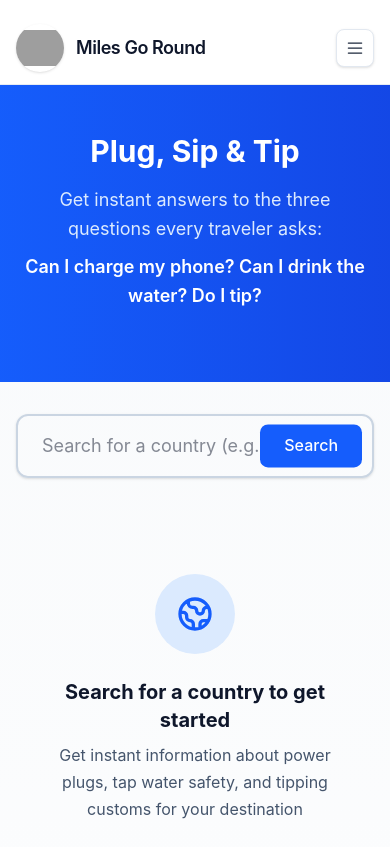
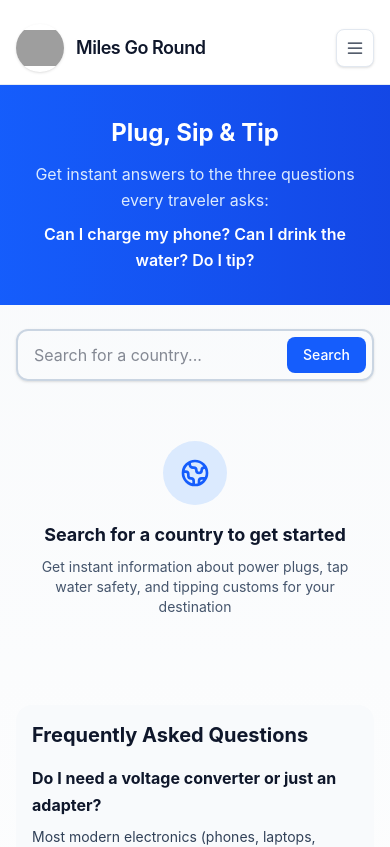
Before and after one commit to bansalmanik/travel-website, a Next.js app: page /travel-essentials in a window 390 px wide. Shown: the top 847 px of the page. Built offline with nearby package versions, Linux system fonts and the light colour scheme; grey boxes are pictures that could not be loaded.

Commit message:
Refactored caode

```diff
--- a/app/components/TravelEssentialsWidget.tsx
+++ b/app/components/TravelEssentialsWidget.tsx
@@ -57,21 +57,21 @@ export function TravelEssentialsWidget({ data }: TravelEssentialsWidgetProps) {
   return (
     <div className="w-full max-w-4xl mx-auto">
       {/* Search Bar */}
-      <form onSubmit={handleSearch} className="relative mb-8">
+      <form onSubmit={handleSearch} className="relative mb-5 sm:mb-6">
         <div className="relative">
           <input
             type="text"
             value={searchQuery}
             onChange={handleInputChange}
             onFocus={() => setShowSuggestions(true)}
-            placeholder="Search for a country (e.g., Vietnam, Japan, France)..."
-            className="w-full px-6 py-4 text-lg border-2 border-slate-300 rounded-xl focus:border-blue-500 focus:outline-none focus:ring-2 focus:ring-blue-200 transition-all shadow-sm"
+            placeholder="Search for a country..."
+            className="w-full px-4 py-3 sm:px-6 sm:py-4 text-base sm:text-lg border-2 border-slate-300 rounded-xl focus:border-blue-500 focus:outline-none focus:ring-2 focus:ring-blue-200 transition-all shadow-sm pr-24 sm:pr-28"
             aria-label="Search for country travel essentials"
             autoComplete="off"
           />
           <button
             type="submit"
-            className="absolute right-3 top-1/2 -translate-y-1/2 px-6 py-2 bg-blue-600 text-white rounded-lg hover:bg-blue-700 transition-colors font-medium"
+            className="absolute right-2 top-1/2 -translate-y-1/2 px-4 py-2 sm:px-6 bg-blue-600 text-white rounded-lg hover:bg-blue-700 transition-colors font-medium text-sm sm:text-base"
             aria-label="Search"
           >
             Search
@@ -86,10 +86,10 @@ export function TravelEssentialsWidget({ data }: TravelEssentialsWidgetProps) {
                 key={country.code}
                 type="button"
                 onClick={() => handleCountrySelect(country)}
-                className="w-full px-6 py-3 text-left hover:bg-blue-50 transition-colors border-b border-slate-100 last:border-b-0"
+                className="w-full px-4 py-2.5 sm:px-6 sm:py-3 text-left hover:bg-blue-50 transition-colors border-b border-slate-100 last:border-b-0"
               >
-                <span className="font-medium text-slate-900">{country.country}</span>
-                <span className="ml-2 text-sm text-slate-500">({country.code})</span>
+                <span className="font-medium text-slate-900 text-sm sm:text-base">{country.country}</span>
+                <span className="ml-2 text-xs sm:text-sm text-slate-500">({country.code})</span>
               </button>
             ))}
           </div>
@@ -98,35 +98,35 @@ export function TravelEssentialsWidget({ data }: TravelEssentialsWidgetProps) {
 
       {/* Results Dashboard */}
       {selectedCountry && (
-        <div className="bg-white rounded-2xl shadow-xl overflow-hidden border border-slate-200">
+        <div className="bg-white rounded-xl sm:rounded-2xl shadow-xl overflow-hidden border border-slate-200">
           {/* Header */}
-          <div className="bg-gradient-to-r from-blue-600 to-blue-700 px-6 py-6 sm:px-8 sm:py-8">
-            <h2 className="text-2xl sm:text-3xl font-bold text-white">
+          <div className="bg-gradient-to-r from-blue-600 to-blue-700 px-4 py-4 sm:px-6 sm:py-5">
+            <h2 className="text-xl sm:text-2xl font-bold text-white">
               {selectedCountry.country}
             </h2>
-            <p className="text-blue-100 mt-1">Essential travel information</p>
+            <p className="text-blue-100 mt-1 text-sm sm:text-base">Essential travel information</p>
           </div>
 
           {/* Three-Column Grid */}
           <div className="grid grid-cols-1 md:grid-cols-3 divide-y md:divide-y-0 md:divide-x divide-slate-200">
             {/* Plug Section */}
-            <div className="p-6 sm:p-8">
-              <div className="flex items-start gap-4">
-                <div className="flex-shrink-0 w-12 h-12 sm:w-14 sm:h-14 bg-amber-100 rounded-xl flex items-center justify-center">
-                  <svg className="w-6 h-6 sm:w-7 sm:h-7 text-amber-600" fill="none" stroke="currentColor" viewBox="0 0 24 24">
+            <div className="p-4 sm:p-5 md:p-6">
+              <div className="flex items-start gap-3 sm:gap-4">
+                <div className="flex-shrink-0 w-10 h-10 sm:w-12 sm:h-12 bg-amber-100 rounded-lg sm:rounded-xl flex items-center justify-center">
+                  <svg className="w-5 h-5 sm:w-6 sm:h-6 text-amber-600" fill="none" stroke="currentColor" viewBox="0 0 24 24">
                     <path strokeLinecap="round" strokeLinejoin="round" strokeWidth={2} d="M13 10V3L4 14h7v7l9-11h-7z" />
                   </svg>
                 </div>
                 <div className="flex-1 min-w-0">
-                  <h3 className="text-lg font-bold text-slate-900 mb-2">Plug</h3>
-                  <div className="space-y-2">
-                    <p className="text-2xl font-bold text-amber-600">{selectedCountry.plug.type}</p>
-                    <p className="text-sm text-slate-600">
+                  <h3 className="text-base sm:text-lg font-bold text-slate-900 mb-1.5 sm:mb-2">Plug</h3>
+                  <div className="space-y-1.5 sm:space-y-2">
+                    <p className="text-xl sm:text-2xl font-bold text-amber-600">{selectedCountry.plug.type}</p>
+                    <p className="text-xs sm:text-sm text-slate-600">
                       <span className="font-semibold">{selectedCountry.plug.voltage}</span>
                       {' • '}
                       <span className="font-semibold">{selectedCountry.plug.frequency}</span>
                     </p>
-                    <p className="text-sm text-slate-700 leading-relaxed">
+                    <p className="text-xs sm:text-sm text-slate-700 leading-relaxed">
                       {selectedCountry.plug.description}
                     </p>
                   </div>
@@ -135,30 +135,30 @@ export function TravelEssentialsWidget({ data }: TravelEssentialsWidgetProps) {
             </div>
 
             {/* Water Section */}
-            <div className="p-6 sm:p-8">
-              <div className="flex items-start gap-4">
-                <div className={`flex-shrink-0 w-12 h-12 sm:w-14 sm:h-14 rounded-xl flex items-center justify-center ${
+            <div className="p-4 sm:p-5 md:p-6">
+              <div className="flex items-start gap-3 sm:gap-4">
+                <div className={`flex-shrink-0 w-10 h-10 sm:w-12 sm:h-12 rounded-lg sm:rounded-xl flex items-center justify-center ${
                   selectedCountry.water.safe ? 'bg-green-100' : 'bg-red-100'
                 }`}>
                   {selectedCountry.water.safe ? (
-                    <svg className="w-6 h-6 sm:w-7 sm:h-7 text-green-600" fill="none" stroke="currentColor" viewBox="0 0 24 24">
+                    <svg className="w-5 h-5 sm:w-6 sm:h-6 text-green-600" fill="none" stroke="currentColor" viewBox="0 0 24 24">
                       <path strokeLinecap="round" strokeLinejoin="round" strokeWidth={2} d="M5 13l4 4L19 7" />
                     </svg>
                   ) : (
-                    <svg className="w-6 h-6 sm:w-7 sm:h-7 text-red-600" fill="none" stroke="currentColor" viewBox="0 0 24 24">
+                    <svg className="w-5 h-5 sm:w-6 sm:h-6 text-red-600" fill="none" stroke="currentColor" viewBox="0 0 24 24">
                       <path strokeLinecap="round" strokeLinejoin="round" strokeWidth={2} d="M6 18L18 6M6 6l12 12" />
                     </svg>
                   )}
                 </div>
                 <div className="flex-1 min-w-0">
-                  <h3 className="text-lg font-bold text-slate-900 mb-2">Sip</h3>
-                  <div className="space-y-2">
-                    <p className={`text-2xl font-bold ${
+                  <h3 className="text-base sm:text-lg font-bold text-slate-900 mb-1.5 sm:mb-2">Sip</h3>
+                  <div className="space-y-1.5 sm:space-y-2">
+                    <p className={`text-xl sm:text-2xl font-bold ${
                       selectedCountry.water.safe ? 'text-green-600' : 'text-red-600'
                     }`}>
                       {selectedCountry.water.safe ? 'Safe' : 'Not Safe'}
                     </p>
-                    <p className="text-sm text-slate-700 leading-relaxed">
+                    <p className="text-xs sm:text-sm text-slate-700 leading-relaxed">
                       {selectedCountry.water.note}
                     </p>
                   </div>
@@ -167,26 +167,26 @@ export function TravelEssentialsWidget({ data }: TravelEssentialsWidgetProps) {
             </div>
 
             {/* Tipping Section */}
-            <div className="p-6 sm:p-8">
-              <div className="flex items-start gap-4">
-                <div className={`flex-shrink-0 w-12 h-12 sm:w-14 sm:h-14 rounded-xl flex items-center justify-center ${
+            <div className="p-4 sm:p-5 md:p-6">
+              <div className="flex items-start gap-3 sm:gap-4">
+                <div className={`flex-shrink-0 w-10 h-10 sm:w-12 sm:h-12 rounded-lg sm:rounded-xl flex items-center justify-center ${
                   selectedCountry.tipping.expected ? 'bg-purple-100' : 'bg-slate-100'
                 }`}>
-                  <svg className={`w-6 h-6 sm:w-7 sm:h-7 ${
+                  <svg className={`w-5 h-5 sm:w-6 sm:h-6 ${
                     selectedCountry.tipping.expected ? 'text-purple-600' : 'text-slate-600'
                   }`} fill="none" stroke="currentColor" viewBox="0 0 24 24">
                     <path strokeLinecap="round" strokeLinejoin="round" strokeWidth={2} d="M12 8c-1.657 0-3 .895-3 2s1.343 2 3 2 3 .895 3 2-1.343 2-3 2m0-8c1.11 0 2.08.402 2.599 1M12 8V7m0 1v8m0 0v1m0-1c-1.11 0-2.08-.402-2.599-1M21 12a9 9 0 11-18 0 9 9 0 0118 0z" />
                   </svg>
                 </div>
                 <div className="flex-1 min-w-0">
-                  <h3 className="text-lg font-bold text-slate-900 mb-2">Tip</h3>
-                  <div className="space-y-2">
-                    <p className={`text-2xl font-bold ${
+                  <h3 className="text-base sm:text-lg font-bold text-slate-900 mb-1.5 sm:mb-2">Tip</h3>
+                  <div className="space-y-1.5 sm:space-y-2">
+                    <p className={`text-xl sm:text-2xl font-bold ${
                       selectedCountry.tipping.expected ? 'text-purple-600' : 'text-slate-600'
                     }`}>
                       {selectedCountry.tipping.expected ? 'Expected' : 'Optional'}
                     </p>
-                    <p className="text-sm text-slate-700 leading-relaxed">
+                    <p className="text-xs sm:text-sm text-slate-700 leading-relaxed">
                       {selectedCountry.tipping.note}
                     </p>
                   </div>
@@ -199,16 +199,16 @@ export function TravelEssentialsWidget({ data }: TravelEssentialsWidgetProps) {
 
       {/* Empty State */}
       {!selectedCountry && (
-        <div className="text-center py-16 px-6">
-          <div className="inline-flex items-center justify-center w-20 h-20 bg-blue-100 rounded-full mb-6">
-            <svg className="w-10 h-10 text-blue-600" fill="none" stroke="currentColor" viewBox="0 0 24 24">
+        <div className="text-center py-10 sm:py-12 px-4 sm:px-6">
+          <div className="inline-flex items-center justify-center w-16 h-16 sm:w-20 sm:h-20 bg-blue-100 rounded-full mb-4 sm:mb-5">
+            <svg className="w-8 h-8 sm:w-10 sm:h-10 text-blue-600" fill="none" stroke="currentColor" viewBox="0 0 24 24">
               <path strokeLinecap="round" strokeLinejoin="round" strokeWidth={2} d="M3.055 11H5a2 2 0 012 2v1a2 2 0 002 2 2 2 0 012 2v2.945M8 3.935V5.5A2.5 2.5 0 0010.5 8h.5a2 2 0 012 2 2 2 0 104 0 2 2 0 012-2h1.064M15 20.488V18a2 2 0 012-2h3.064M21 12a9 9 0 11-18 0 9 9 0 0118 0z" />
             </svg>
           </div>
-          <h3 className="text-xl font-bold text-slate-900 mb-2">
+          <h3 className="text-lg sm:text-xl font-bold text-slate-900 mb-2">
             Search for a country to get started
           </h3>
-          <p className="text-slate-600 max-w-md mx-auto">
+          <p className="text-sm sm:text-base text-slate-600 max-w-md mx-auto">
             Get instant information about power plugs, tap water safety, and tipping customs for your destination
           </p>
         </div>
--- a/app/travel-essentials/page.tsx
+++ b/app/travel-essentials/page.tsx
@@ -86,12 +86,12 @@ export default function TravelEssentialsPage() {
       <div className="min-h-screen bg-gradient-to-b from-slate-50 to-white">
         {/* Hero Section */}
         <div className="bg-gradient-to-r from-blue-600 to-blue-700 text-white">
-          <div className="max-w-7xl mx-auto px-4 sm:px-6 lg:px-8 py-12 sm:py-16 lg:py-20">
+          <div className="max-w-7xl mx-auto px-4 sm:px-6 lg:px-8 py-8 sm:py-10 lg:py-12">
             <div className="text-center max-w-3xl mx-auto">
-              <h1 className="text-3xl sm:text-4xl lg:text-5xl font-bold mb-4 sm:mb-6">
+              <h1 className="text-2xl sm:text-3xl lg:text-4xl font-bold mb-3 sm:mb-4">
                 Plug, Sip & Tip
               </h1>
-              <p className="text-lg sm:text-xl text-blue-100 mb-6 sm:mb-8 leading-relaxed">
+              <p className="text-base sm:text-lg text-blue-100 leading-relaxed">
                 Get instant answers to the three questions every traveler asks:
                 <span className="block mt-2 font-semibold text-white">
                   Can I charge my phone? Can I drink the water? Do I tip?
@@ -102,19 +102,18 @@ export default function TravelEssentialsPage() {
         </div>
 
         {/* Widget Section */}
-        <div className="max-w-7xl mx-auto px-4 sm:px-6 lg:px-8 py-8 sm:py-12 lg:py-16">
+        <div className="max-w-7xl mx-auto px-4 sm:px-6 lg:px-8 py-6 sm:py-8 lg:py-10">
           <TravelEssentialsWidget data={data} />
         </div>
 
-
         {/* FAQ Section */}
-        <div className="max-w-4xl mx-auto px-4 sm:px-6 lg:px-8 py-8 sm:py-12 lg:py-16">
-          <div className="bg-slate-50 rounded-2xl p-6 sm:p-8 lg:p-10">
-            <h2 className="text-2xl sm:text-3xl font-bold text-slate-900 mb-6">
+        <div className="max-w-4xl mx-auto px-4 sm:px-6 lg:px-8 py-6 sm:py-8 lg:py-10">
+          <div className="bg-slate-50 rounded-2xl p-4 sm:p-6 lg:p-8">
+            <h2 className="text-xl sm:text-2xl font-bold text-slate-900 mb-4 sm:mb-5">
               Frequently Asked Questions
             </h2>
 
-            <div className="space-y-6">
+            <div className="space-y-4 sm:space-y-5">
               <div>
                 <h3 className="font-bold text-slate-900 mb-2">
                   Do I need a voltage converter or just an adapter?
```
